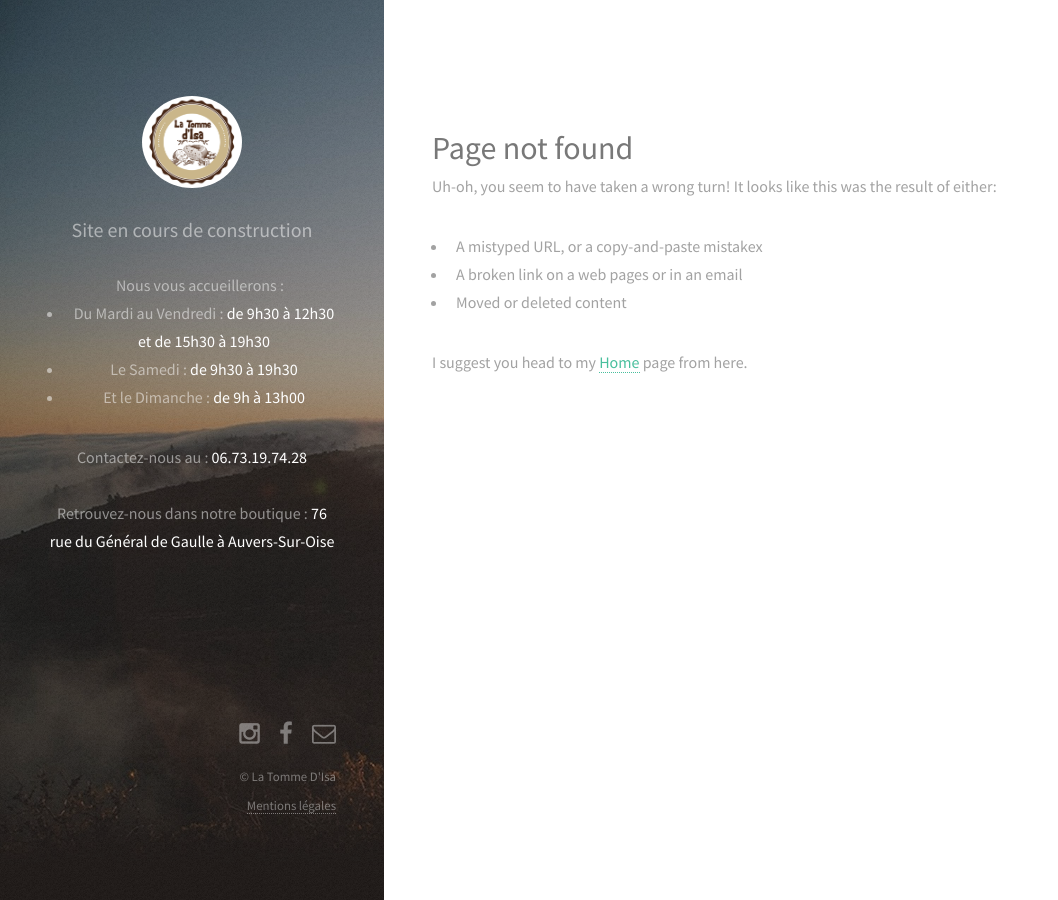
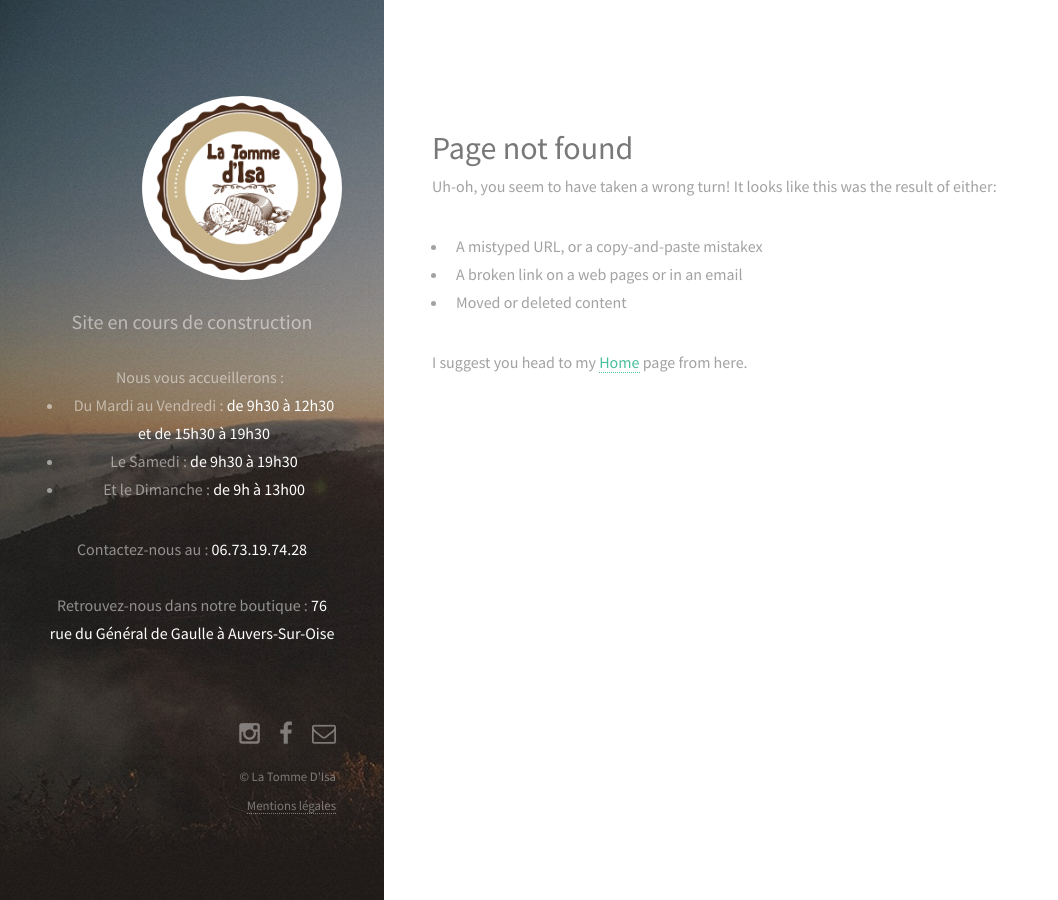
Before and after one commit to SachaCR/la-tomme-disa, a Jekyll site: the page built from 404.html, in a window 1280 px wide. Shown: the whole page, without its empty margins (0-1058 px from the left). Built offline with Jekyll 4.4.1, drawn with Linux system fonts in a browser that asks for light colours; nearby versions of some CDN libraries.

Commit message:
Bigger logo

```diff
--- a/css/main.css
+++ b/css/main.css
@@ -2081,7 +2081,7 @@
 
 			.image.logo img {
 				border-radius: 100%;
-				width: 100%;
+				width: 200%;
 			}
 
 /* List */
```
